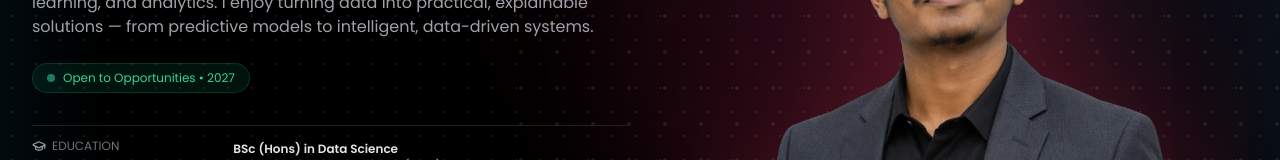
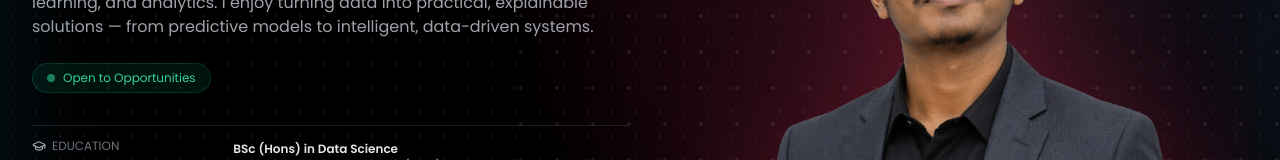
Before and after one commit to sankalpams/My-Portfolio, a React (Vite) app: page / in a window 1280 px wide. Shown: the part 404-564 px from the top of the page. Built offline with nearby package versions, Linux system fonts and the light colour scheme.

Commit message:
Update availability pill badge to Open to Opportunities

```diff
--- a/src/components/Hero.tsx
+++ b/src/components/Hero.tsx
@@ -95,7 +95,7 @@ export const Hero: React.FC<HeroProps> = ({ onOpenResume }) => {
             {/* Availability Pill */}
             <div className="inline-flex items-center gap-2 px-3.5 py-1.5 rounded-full bg-emerald-500/10 border border-emerald-500/20 text-emerald-400 text-xs font-mono mb-8">
               <span className="w-2 h-2 rounded-full bg-emerald-400 animate-pulse" />
-              <span>Open to Opportunities • 2027</span>
+              <span>Open to Opportunities</span>
             </div>
 
             {/* Tabular Metadata Grid (Sanket Chaudhari Style) */}
```
